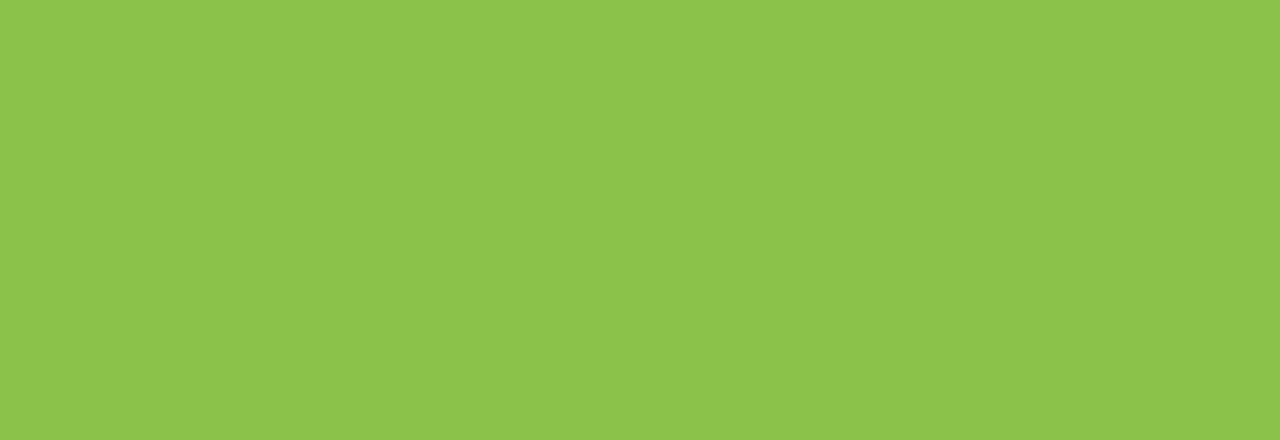
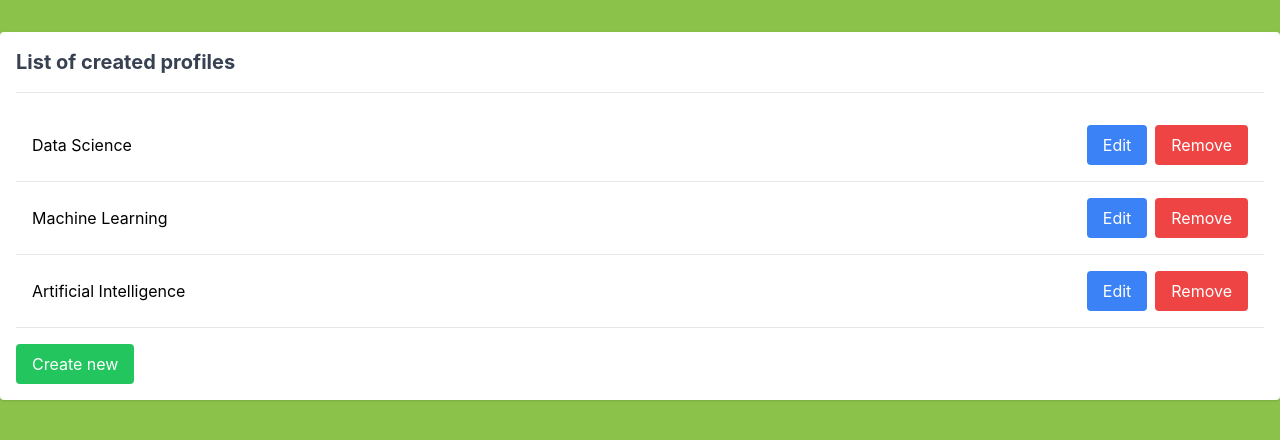
Before and after one commit to WebLabs-AB/MasterChooserApplication, a React (Create React App) app in the folder Frontend/masterfrontend/: page /teacher in a window 1280 px wide. Before the commit this address had no page. Shown: the top 440 px of the page. Built offline with nearby package versions, Linux system fonts and the light colour scheme.

Commit message:
"Add tailwindcss, headlessui and start work on teacher page"

```diff
--- a/Frontend/masterfrontend/package.json
+++ b/Frontend/masterfrontend/package.json
@@ -6,6 +6,7 @@
     "@apollo/client": "^3.6.2",
     "@emotion/react": "^11.9.0",
     "@emotion/styled": "^11.8.1",
+    "@headlessui/react": "^1.7.18",
     "@mui/icons-material": "^5.6.2",
     "@mui/material": "^5.15.15",
     "@mui/x-data-grid": "^7.1.1",
@@ -54,6 +55,7 @@
     ]
   },
   "devDependencies": {
-    "netlify-cli": "^11.5.1"
+    "netlify-cli": "^11.5.1",
+    "tailwindcss": "^3.4.3"
   }
 }
--- a/Frontend/masterfrontend/src/Main.tsx
+++ b/Frontend/masterfrontend/src/Main.tsx
@@ -2,6 +2,7 @@ import { Routes, Route } from "react-router-dom";
 import { LoginPage } from "./Screens/LoginPage";
 import { RegistrationPage } from "./Screens/RegistrationPage";
 import { StudentChooseMasterPage } from "./Screens/StudentChooseMasterPage";
+import TeacherPage from "./Screens/TeacherPage";
 
 const Main = () => {
   return (
@@ -9,6 +10,7 @@ const Main = () => {
       <Route path="/choose_master" element={<StudentChooseMasterPage />} />
       <Route path="/login" element={<LoginPage />} />
       <Route path="/register" element={<RegistrationPage />} />
+      <Route path="/teacher" element={<TeacherPage />} />
     </Routes>
   );
 };
--- /dev/null
+++ b/Frontend/masterfrontend/src/Screens/TeacherPage.tsx
@@ -0,0 +1,107 @@
+import React from 'react';
+import { Dialog, Transition } from '@headlessui/react';
+
+// Define a TypeScript interface for the profile
+interface Profile {
+    id: number;
+    name: string;
+  }
+
+// Define fake data for the profiles
+const profiles = [
+  { id: 1, name: 'Data Science' },
+  { id: 2, name: 'Machine Learning' },
+  { id: 3, name: 'Artificial Intelligence' },
+];
+
+// Main Component for the Teacher Masterprofile Landing Page
+const TeacherPage = () => {
+  // Dialog state for edit and remove actions
+  const [isDialogOpen, setDialogOpen] = React.useState(false);
+  const [currentProfile, setCurrentProfile] = React.useState<Profile | null>(null);
+
+  const openDialog = (profile: Profile) => {
+    setCurrentProfile(profile);
+    setDialogOpen(true);
+  };
+
+  const closeDialog = () => {
+    setDialogOpen(false);
+    setCurrentProfile(null);
+  };
+
+  // Render the list of profiles
+  const renderProfiles = () => {
+    return profiles.map((profile) => (
+      <div key={profile.id} className="flex justify-between items-center p-4 border-b border-gray-200">
+        <div className="flex-1">{profile.name}</div>
+        <button
+          className="bg-blue-500 text-white px-4 py-2 rounded mr-2"
+          onClick={() => openDialog(profile)}
+        >
+          Edit
+        </button>
+        <button
+          className="bg-red-500 text-white px-4 py-2 rounded"
+          onClick={() => openDialog(profile)}
+        >
+          Remove
+        </button>
+      </div>
+    ));
+  };
+
+  return (
+    <div className="container mx-auto my-8 p-4 bg-white shadow rounded">
+      <div className="mb-4 border-b border-gray-200 pb-4">
+        <h1 className="text-xl font-bold text-gray-700">List of created profiles</h1>
+      </div>
+      {renderProfiles()}
+      <button className="bg-green-500 text-white px-4 py-2 rounded mt-4">
+        Create new
+      </button>
+
+      {/* Dialog for Edit and Remove actions */}
+      <Transition appear show={isDialogOpen} as={React.Fragment}>
+        <Dialog as="div" className="relative z-10" onClose={closeDialog}>
+          <Transition.Child
+            as={React.Fragment}
+            enter="ease-out duration-300"
+            enterFrom="opacity-0"
+            enterTo="opacity-100"
+            leave="ease-in duration-200"
+            leaveFrom="opacity-100"
+            leaveTo="opacity-0"
+          >
+            <div className="fixed inset-0 bg-black bg-opacity-25" />
+          </Transition.Child>
+
+          <div className="fixed inset-0 overflow-y-auto">
+            <div className="flex min-h-full items-center justify-center p-4 text-center">
+              <Dialog.Panel className="w-full max-w-md transform overflow-hidden rounded-2xl bg-white p-6 text-left align-middle shadow-xl transition-all">
+                <Dialog.Title
+                  as="h3"
+                  className="text-lg font-medium leading-6 text-gray-900"
+                >
+                  {currentProfile ? `Edit ${currentProfile.name}` : 'Remove this profile?'}
+                </Dialog.Title>
+                {/* Form or confirmation buttons go here */}
+                <div className="mt-4">
+                  <button
+                    type="button"
+                    className="inline-flex justify-center rounded-md border border-transparent bg-blue-100 px-4 py-2 text-sm font-medium text-blue-900 hover:bg-blue-200 focus:outline-none focus-visible:ring-2 focus-visible:ring-blue-500 focus-visible:ring-offset-2"
+                    onClick={closeDialog}
+                  >
+                    Close
+                  </button>
+                </div>
+              </Dialog.Panel>
+            </div>
+          </div>
+        </Dialog>
+      </Transition>
+    </div>
+  );
+};
+
+export default TeacherPage;
--- a/Frontend/masterfrontend/src/index.css
+++ b/Frontend/masterfrontend/src/index.css
@@ -1,3 +1,7 @@
+@tailwind base;
+@tailwind components;
+@tailwind utilities;
+
 body {
   margin: 0;
   font-family: -apple-system, BlinkMacSystemFont, 'Segoe UI', 'Roboto', 'Oxygen',
--- /dev/null
+++ b/Frontend/masterfrontend/tailwind.config.js
@@ -0,0 +1,11 @@
+/*eslint-env node*/
+/** @type {import('tailwindcss').Config} */
+module.exports = {
+  content: [
+    "./src/**/*.{js,jsx,ts,tsx}",
+  ],
+  theme: {
+    extend: {},
+  },
+  plugins: [],
+}
```
Also changed, not shown: 1 other file (tests, documents, lock files or other folders).
